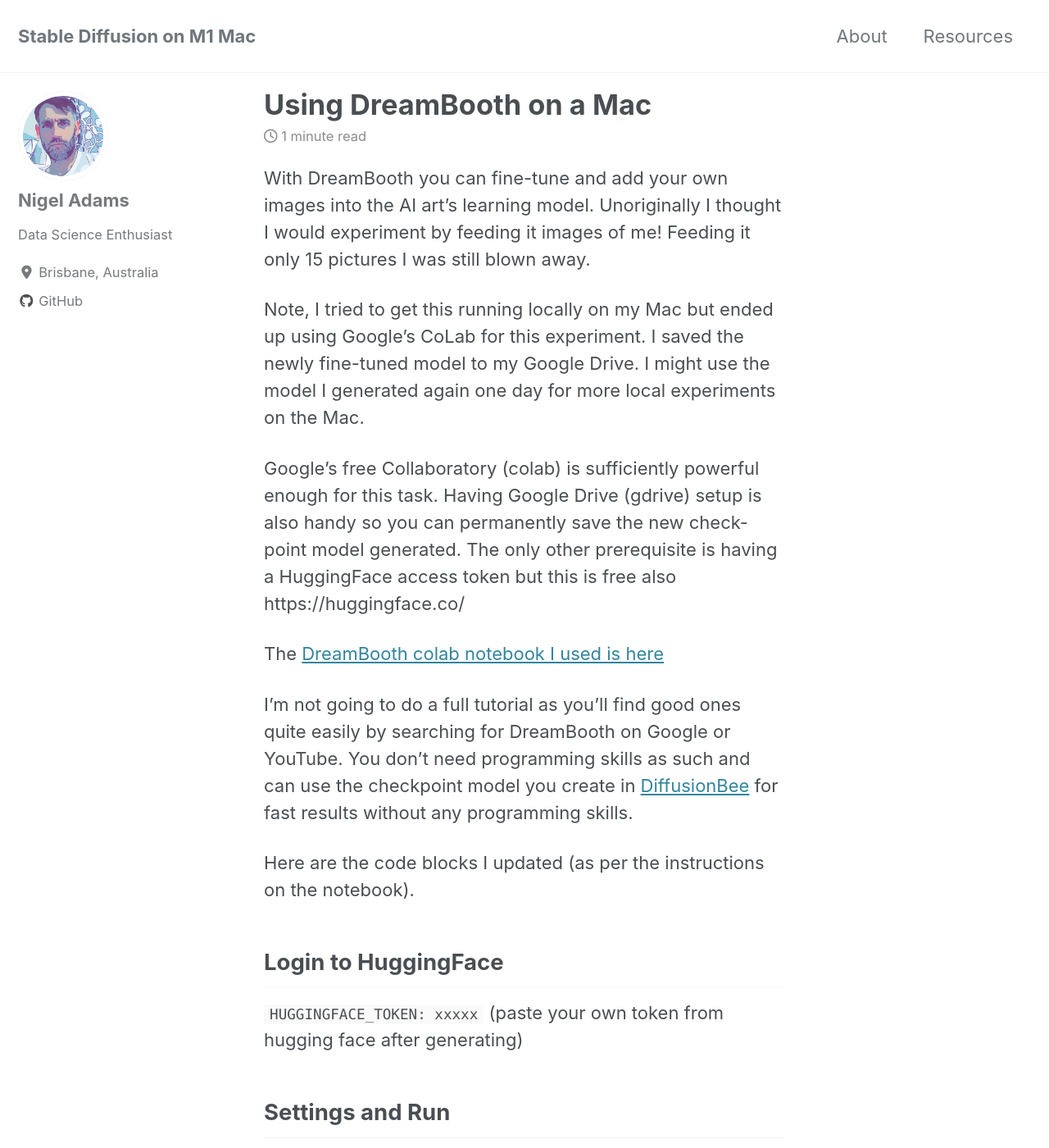
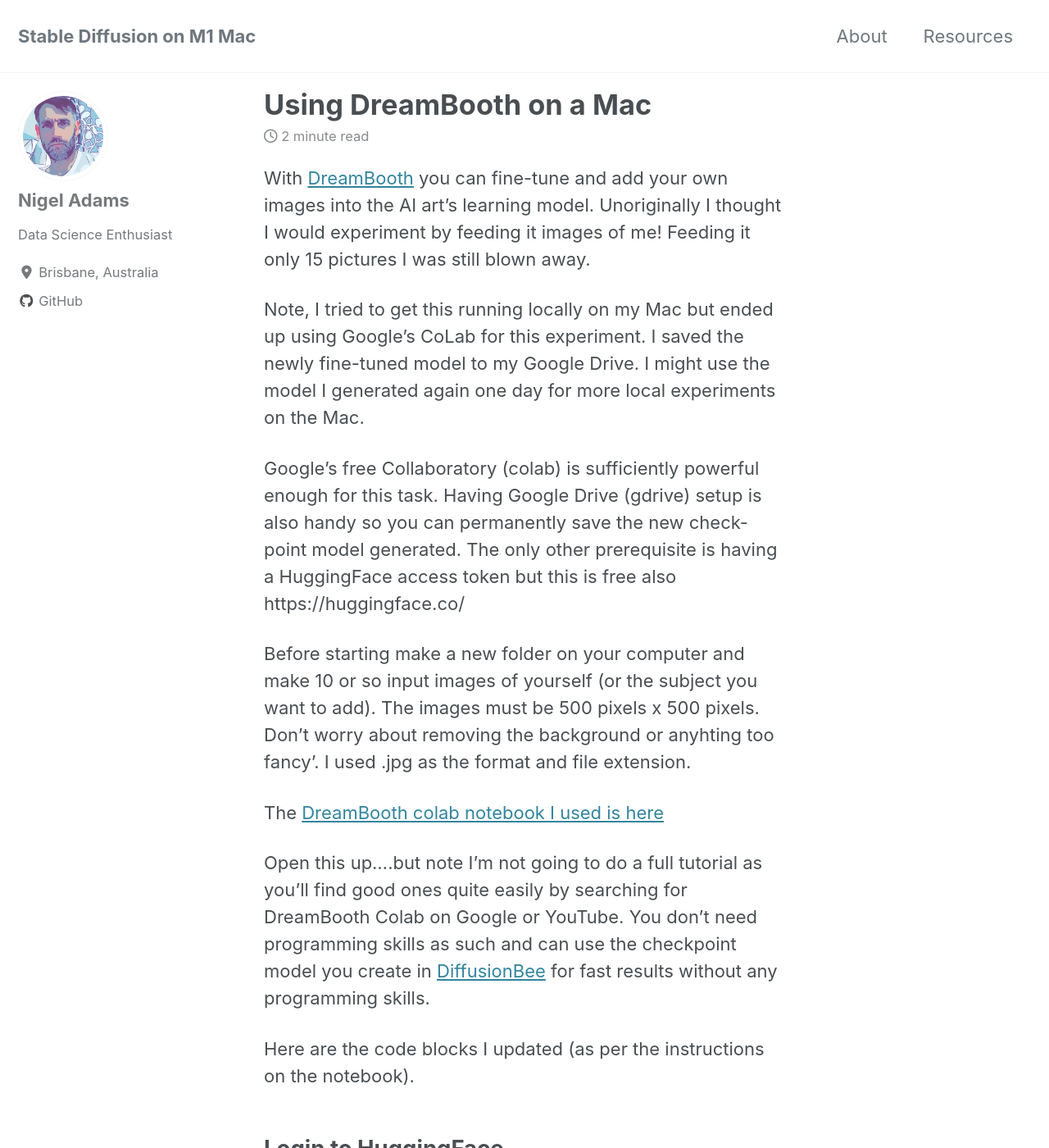
Before and after one commit to Spcman/stable-diffusion-m1, a Jekyll site: the page built from _posts/2022-11-25-using-dreambooth-on-mac.md, in a window 1280 px wide and 1400 px high. Shown: the whole window at 82% size. Built offline with Jekyll 4.4.1, drawn with Linux system fonts in a browser that asks for light colours; cached includes are drawn as plain includes; nearby versions of some CDN libraries; comment, search, counter and statistics services are not loaded; some of the changed text lies outside the part shown.

Commit message:
Post upd

````diff
--- a/_posts/2022-11-25-using-dreambooth-on-mac.md
+++ b/_posts/2022-11-25-using-dreambooth-on-mac.md
@@ -4,18 +4,20 @@ title:  "Using DreamBooth on a Mac"
 comments: true
 date:   2022-11-25
 ---
-With DreamBooth you can fine-tune and add your own images into the AI art’s learning model.  Unoriginally I thought I would experiment by feeding it images of me! Feeding it only 15 pictures I was still blown away.
+With [DreamBooth](https://dreambooth.github.io/) you can fine-tune and add your own images into the AI art’s learning model.  Unoriginally I thought I would experiment by feeding it images of me! Feeding it only 15 pictures I was still blown away.
 
 Note, I tried to get this running locally on my Mac but ended up using Google’s CoLab for this experiment.  I saved the newly fine-tuned model to my Google Drive.  I might use the model I generated again one day for more local experiments on the Mac.
 
 Google’s free Collaboratory (colab) is sufficiently powerful enough for this task.  Having Google Drive (gdrive) setup is also handy so you can permanently save the new check-point model generated. The only other prerequisite is having a HuggingFace access token but this is free also https://huggingface.co/
 
+Before starting make a new folder on your computer and make 10 or so input images of yourself (or the subject you want to add).  The images must be 500 pixels x 500 pixels.  Don't worry about removing the background or anyhting too fancy'.  I used .jpg as the format and file extension.
+
+
 The [DreamBooth colab notebook I used is here](https://colab.research.google.com/github/ShivamShrirao/diffusers/blob/main/examples/dreambooth/DreamBooth_Stable_Diffusion.ipynb)
 
-I’m not going to do a full tutorial as you’ll find good ones quite easily by searching for DreamBooth on Google or YouTube.  You don’t need programming skills as such and can use the checkpoint model you create in [DiffusionBee](https://diffusionbee.com/) for fast results without any programming skills.
+Open this up....but note I’m not going to do a full tutorial as you’ll find good ones quite easily by searching for DreamBooth Colab on Google or YouTube.  You don’t need programming skills as such and can use the checkpoint model you create in [DiffusionBee](https://diffusionbee.com/) for fast results without any programming skills.
 
 Here are the code blocks I updated (as per the instructions on the notebook).
-
 
 ## Login to HuggingFace
 
@@ -31,6 +33,7 @@ This is the output directory on gdrive where the check-point model will be saved
 
 ## Start Training
 
+```python
 concepts_list = [
     {
         "instance_prompt":      "photo of nigel adams spcman",
@@ -38,10 +41,9 @@ concepts_list = [
         "instance_data_dir":    "/content/data/nigeladams",
         "class_data_dir":       "/content/data/man"
     },
+```
 
-Obviously remember the instance prompt as that will trigger your image in the AI art generator.
-
-When you get to the Upload your images cell, refresh the files list and drag and drop your training images as per below.
+Obviously remember the instance prompt as that will trigger your image in the AI art generator. After running this cell, the code will generate a folder to upload your training imagess. Refresh the files list and drag and drop your training images as per below.
 
 ![gif]({{ site.url }}{{ site.baseurl }}/images/005/ezgif.com-gif-maker.gif)
 
@@ -49,12 +51,12 @@ When you get to the Upload your images cell, refresh the files list and drag and
 
 `--save_sample_prompt="photo of nigel adams spcman" \`
 
-Run the rest the without changing the code/defaults.
+Run the rest the without changing the code/defaults.  The training step (starting !accelerate ) will take 30 mins or so.
 
 ## After running the cells
 
 At the end of the process navigate to the OUTPUT_DIR in your gdrive and find your checkpoint model.  This will be approximately 2 GB or more.
 
-Pictures Generated in DiffusionBee (with custom model) with the prompt: picture of nigel adams spcman as neo from the movie matrix, green digital background, badass
+Pictures below were generated in DiffusionBee (with the custom model option). The txt2image prompt I used was: picture of nigel adams spcman as neo from the movie matrix, green digital background, badass
 
 ![png]({{ site.url }}{{ site.baseurl }}/images/005/nigel_adams_brisbane.png)
````
Also changed, not shown: 1 other file.
